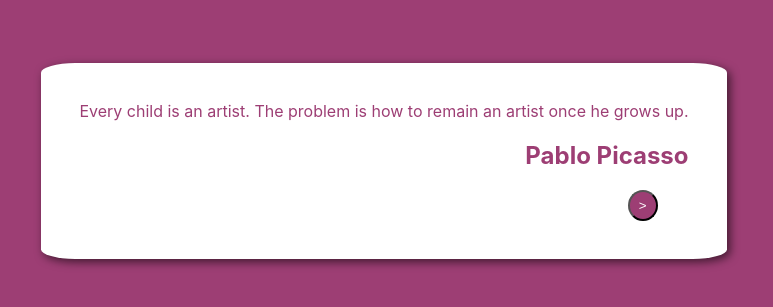
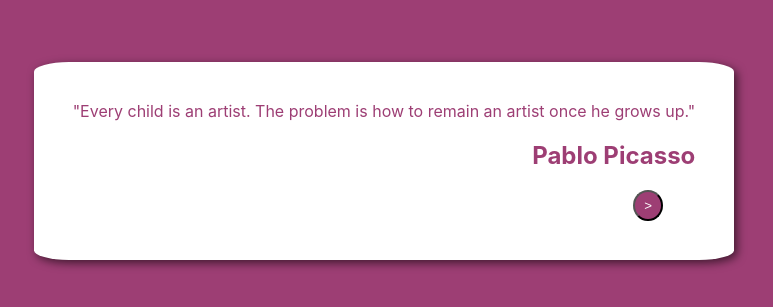
Before and after one commit to denisjosemendozavidal/react-homework1, a React (Vite) app: page / in a window 1280 px wide. Shown: the part 239-546 px from the top of the page, without its empty margins (256-1029 px from the left). Built offline with nearby package versions, Linux system fonts and the light colour scheme.

Commit message:
Updating

```diff
--- a/src/Components/QuoteBox.jsx
+++ b/src/Components/QuoteBox.jsx
@@ -8,7 +8,7 @@
     return (
         <article className='card'>
 
-            <p className='card_quote' style={{color: randomColor}}>{randomQuote.quote}</p>
+            <p className='card_quote' style={{color: randomColor}}>{`"${randomQuote.quote}"`}</p>
             <h1 className='card_author' style={{color: randomColor}}>{randomQuote.author}</h1>
             <QuoteBoxButton
                 randomQuote={randomQuote}
```
